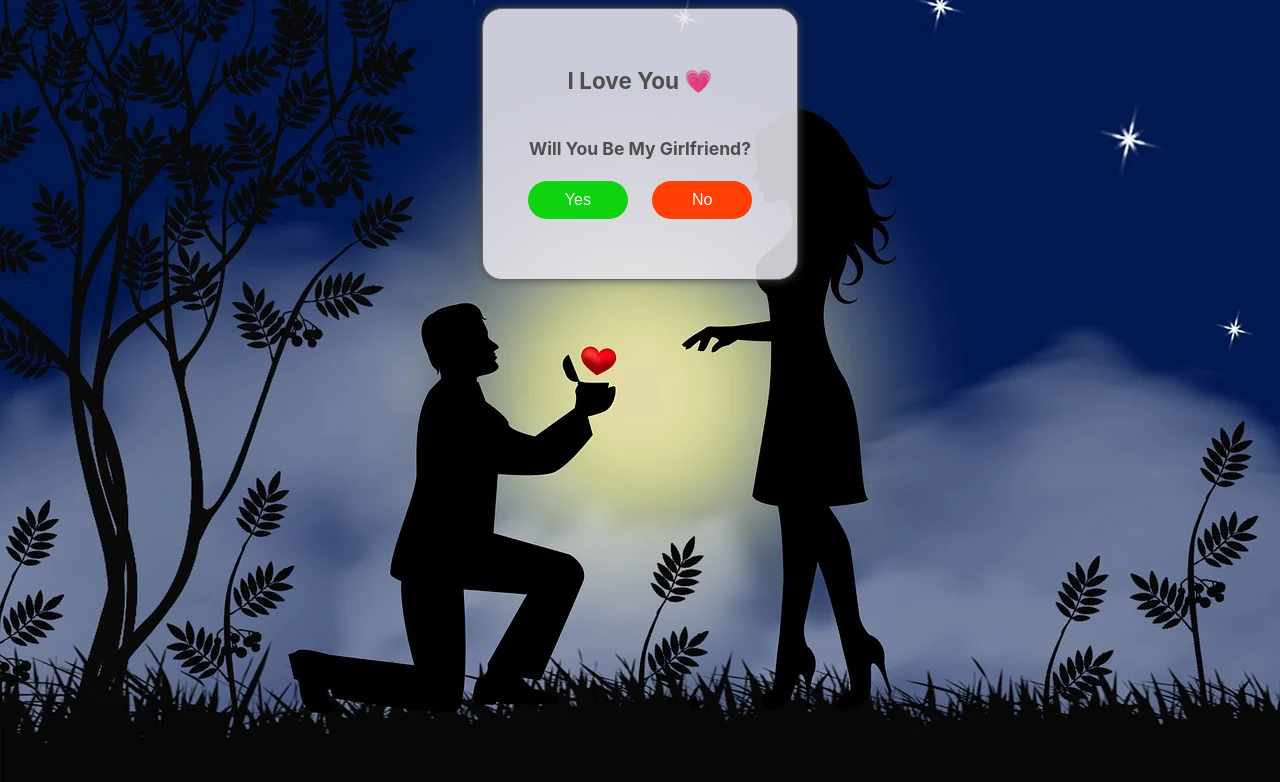
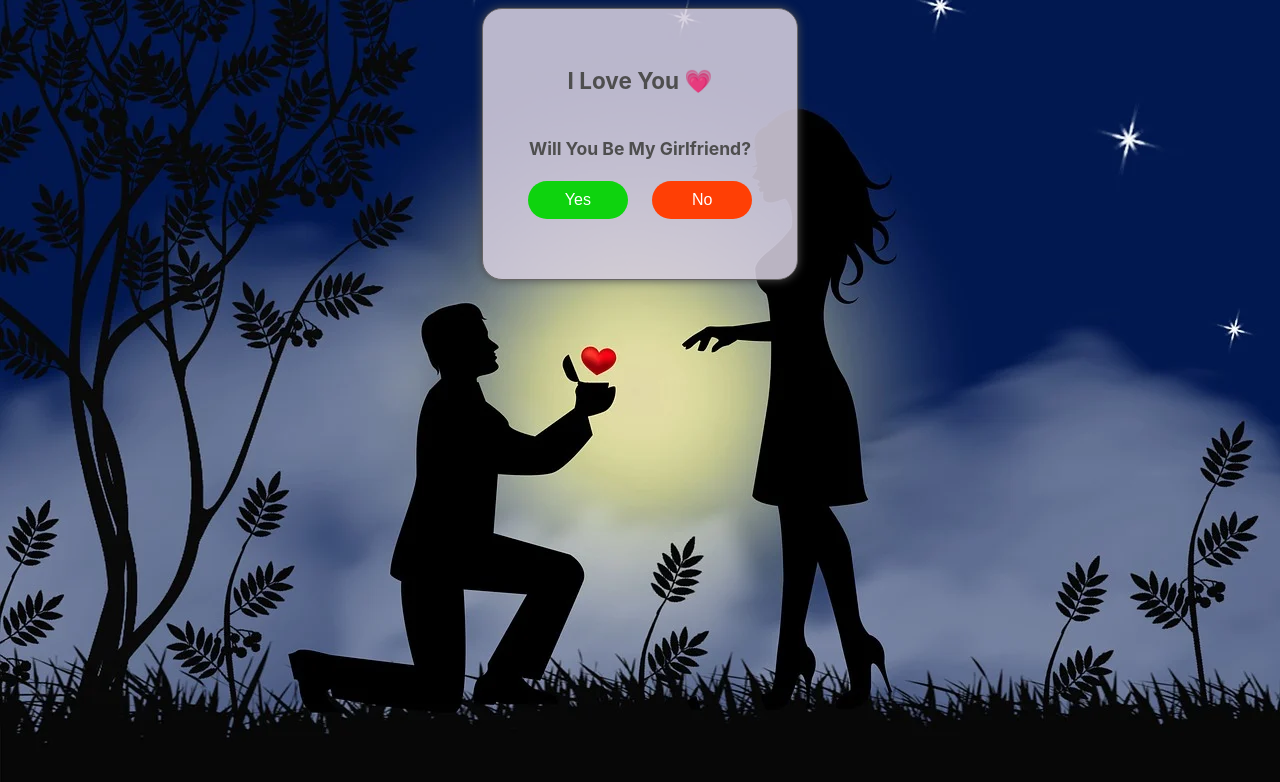
Before and after one commit to omkarvernekar445/omkar.github.io, a plain HTML site: page index.html in a window 1280 px wide. Drawn offline with Linux system fonts and the light colour scheme.

Commit message:
style.css

```diff
--- a/style.css
+++ b/style.css
@@ -43,6 +43,6 @@ form {
     color: #4e4e4e;
     border: 1px solid rgb(104, 101, 101);
     border-radius: 20px;
-    background-color: rgba(232, 229, 236, 0.877);
+    background-color: rgba(212, 205, 221, 0.877);
     box-shadow: 0 0 10px;
 }
```
